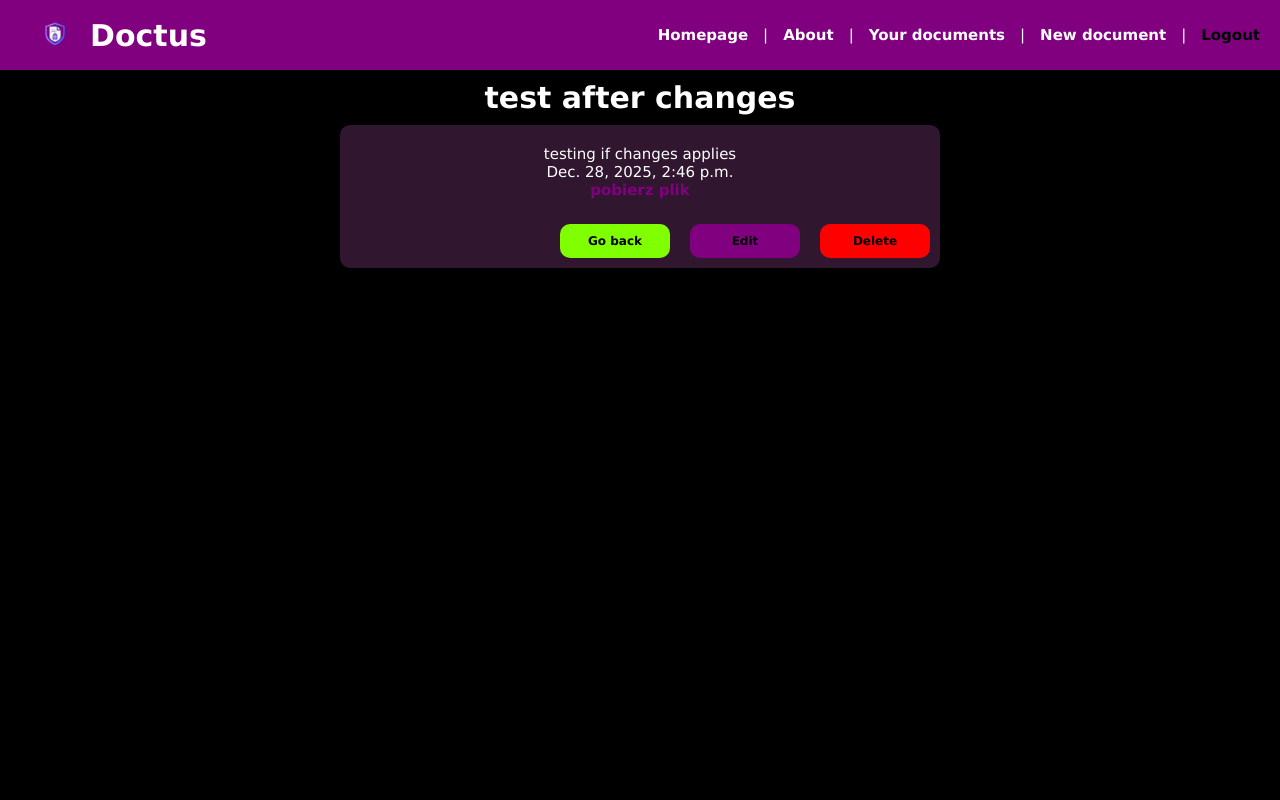
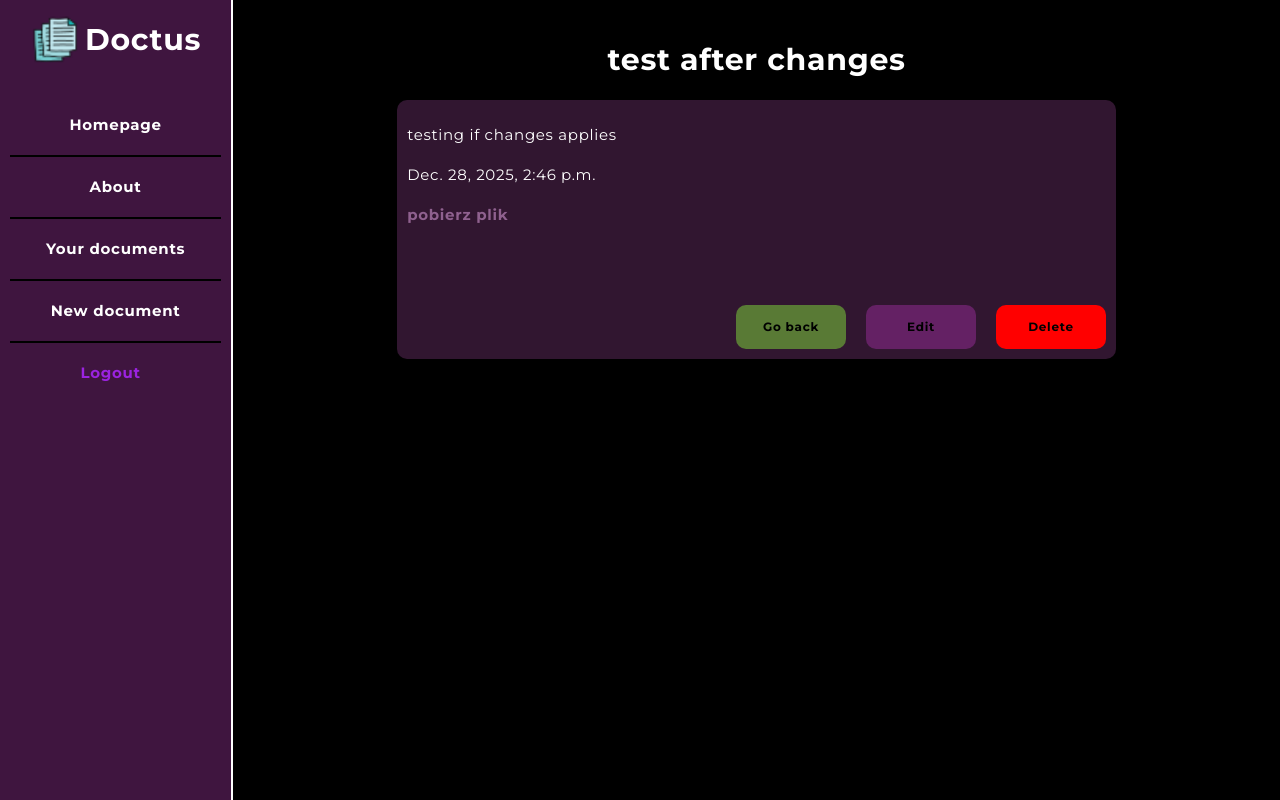
Before and after one commit to florroo/simple_django_app, a Django app: a page that uses simple_app/templates/layout.html in a window 1280 px wide. Run offline with Django 5.2, Linux system fonts and the light colour scheme; a user stored in the database is signed in; data comes from the database, SQL or seed files in the repository; both versions use the stored data as it was after the commit; parts of the project's set-up code (start-up, migrations or seed data) failed here and were passed over.

Commit message:
edited page style, token expiration time and editing documents

```diff
--- a/simple_app/documents/templates/documents/document_page.html
+++ b/simple_app/documents/templates/documents/document_page.html
@@ -6,12 +6,12 @@
 
 {% block content %}
     <h1>{{ document.title }}</h1>
-    <section>
+    <section class="document_lines">
         <p>{{ document.description }}</p>
         <p>{{ document.date}}</p>
 
         {% if document.file %}
-        <a href="{{ document.file.url }}" class="doc_url">pobierz plik</a><br/>
+        <a href="{{ document.file.url }}" class="doc_url" target="_blank">pobierz plik</a><br/>
 
         {% else %}
         <p class="doc_url">no file added</p>
--- a/simple_app/documents/templates/documents/documents_list.html
+++ b/simple_app/documents/templates/documents/documents_list.html
@@ -7,6 +7,7 @@
 {% block content %}
     <h1>your documents</h1>
     <section class="documents_list">
+        {% if documents %}
             {% for document in documents %}
                 <article class="document">
                     <h3>
@@ -18,6 +19,9 @@
                     <p>{{ document.date}}</p>
                 </article>
             {% endfor %}
+        {% else %}
+            <h2>Your documents list is empty, add some clicking link on your left side</h2>
+        {% endif %}
     </section>
     <p class="end_par">you can go back by clicking this <a href="/">link</a></p>
 {% endblock %}
--- a/simple_app/simple_app/settings.py
+++ b/simple_app/simple_app/settings.py
@@ -124,3 +124,6 @@ STATICFILES_DIRS = [os.path.join(BASE_DIR, 'static')]
 MEDIA_URL = 'media/'
 
 MEDIA_ROOT = os.path.join(BASE_DIR, 'media')
+
+SESSION_COOKIE_AGE = 60
+SESSION_SAVE_EVERY_REQUEST = True
--- a/simple_app/static/css/style.css
+++ b/simple_app/static/css/style.css
@@ -2,31 +2,42 @@
     margin: 0;
     padding: 0;
     box-sizing: border-box;
-    font-family: Verdana;
+    font-family: Montserrat ;
+    letter-spacing: 0.7px;
+    line-height: 2;
 }
 
 body {
     background-color: black;
     font-size: 15px;
     color: white;
+    display: flex;
+    flex-direction: row;
+    min-height: 100vh;
+}
+
+hr {
+    border: solid 1px black;
 }
 
 nav {
-    background-color: purple;
+    background-color: rgb(63, 21, 63);
     padding: 10px;
     display: flex;
-    justify-content: space-between;
-    gap: 20px;
-    align-items: center;
+    flex-direction: column;
+    gap: 40px;
+    border-right: solid 2px rgb(255, 255, 255);
+
 }
 
 nav .name {
     font-weight: bold;
     font-size: 30px;
     margin-left: 20px;
+    margin-right: 20px;
     display: flex;
     align-items: center;
-    gap: 10px;
+    gap: 5px;
 }
 
 nav .logo_icon {
@@ -52,9 +63,13 @@ nav a {
 nav .links {
     display: flex;
     gap: 15px;
+    flex-direction: column;
+    text-align: center;
 }
 
 main {
+    margin-top: 20px;
+    flex: 1;
     padding: 10px;
     text-align: center;
 }
@@ -66,14 +81,14 @@ h1 {
 a {
     font-weight: bold;
     text-decoration: none;
-    color: purple;
+    color: rgb(143, 97, 143);
 }
 
 section {
     background-color: #311630;
     padding: 20px 10px 10px 10px;
     border-radius: 10px;
-    max-width: 600px;
+    max-width: 70%;
     margin: 0 auto;
 }
 
@@ -159,6 +175,7 @@ section {
 }
 
 .logout {
+    color: rgb(155, 35, 224);
     background: transparent;
     border: none;
     font-weight: bold;
@@ -171,8 +188,12 @@ section {
     transition: 0.5s;
 }
 
-.doc_url {
-    margin-top: 20px;
+
+.document_lines {
+    text-align: left;
+    display: flex;
+    flex-direction: column;
+    gap: 10px;
 }
 
 .edit_buttons {
@@ -208,11 +233,11 @@ section {
 }
 
 .cancel_button {
-    background-color: chartreuse;
+    background-color: rgb(89, 122, 53);
 }
 
 .edit_document {
-    background-color: purple;
+    background-color: rgb(100, 33, 100);
 }
 
 .delete_document {
--- a/simple_app/templates/layout.html
+++ b/simple_app/templates/layout.html
@@ -11,24 +11,26 @@
     </title>
     <link rel="stylesheet" href="{% static 'css/style.css' %}">
     <link rel="shortcut icon" type="image/png" href="{% static 'images/favicon.ico' %}" >
+    <link rel="preconnect" href="https://fonts.googleapis.com">
+    <link rel="preconnect" href="https://fonts.gstatic.com" crossorigin>
+    <link href="https://fonts.googleapis.com/css2?family=Montserrat:ital,wght@0,100..900;1,100..900&display=swap" rel="stylesheet">
     <script src="{% static 'js/main.js' %}" defer></script>
 </head>
 <body>
     <nav>
-
         <a class="name" href="/">
             <img src="{% static 'images/logo.png' %}" alt="Logo" class="logo_icon">
             <span>Doctus</span>
         </a>
 
         <div class="links">
-            <a href="/" aria-label="home" title="Home">Homepage</a> |
-            <a href="/about" aria-label="about" title="about">About</a> |
+            <a href="/" aria-label="home" title="Home">Homepage</a> <hr />
+            <a href="/about" aria-label="about" title="about">About</a>  <hr />
 
             {% if user.is_authenticated %}
 
-            <a href="{% url 'documents:list' %}" aria-label="documents" title="documents">Your documents</a> |
-            <a href="{% url 'documents:new-document' %}" aria-label="new-documents" title="new-document">New document</a> |
+            <a href="{% url 'documents:list' %}" aria-label="documents" title="documents">Your documents</a>  <hr />
+            <a href="{% url 'documents:new-document' %}" aria-label="new-documents" title="new-document">New document</a>  <hr />
             <form action="{% url 'users:logout' %}" method="POST">
                 {% csrf_token %}
                 <button class="logout" title="logout">Logout</button>
@@ -36,7 +38,7 @@
 
             {% else %}
 
-            <a href="{% url 'users:login' %}" aria-label="login" title="login">Login</a> |
+            <a href="{% url 'users:login' %}" aria-label="login" title="login">Login</a>  <hr />
             <a href="{% url 'users:register' %}" aria-label="register" title="register">Register</a>
 
             {% endif %}
--- a/simple_app/users/templates/users/login.html
+++ b/simple_app/users/templates/users/login.html
@@ -1,7 +1,7 @@
 {% extends 'layout.html' %}
 
 {% block title %}
-    Login
+    Doctus - login
 {% endblock %}
 
 {% block content %}
--- a/simple_app/users/templates/users/register.html
+++ b/simple_app/users/templates/users/register.html
@@ -1,7 +1,7 @@
 {% extends 'layout.html' %}
 
 {% block title %}
-    Register
+    Doctus - register
 {% endblock %}
 
 {% block content %}
```
Also changed, not shown: other parts of simple_app/static/css/style.css (+22 -12 lines), simple_app/documents/forms.py (+19 -0 lines), simple_app/templates/about.html (+26 -7 lines), simple_app/templates/home.html (+20 -3 lines), simple_app/db.sqlite3, simple_app/media/pdf_aix6CHn.png (added), simple_app/static/images/favicon.ico, simple_app/static/images/logo.png. Lines whose indentation alone changed are shown as unchanged.
